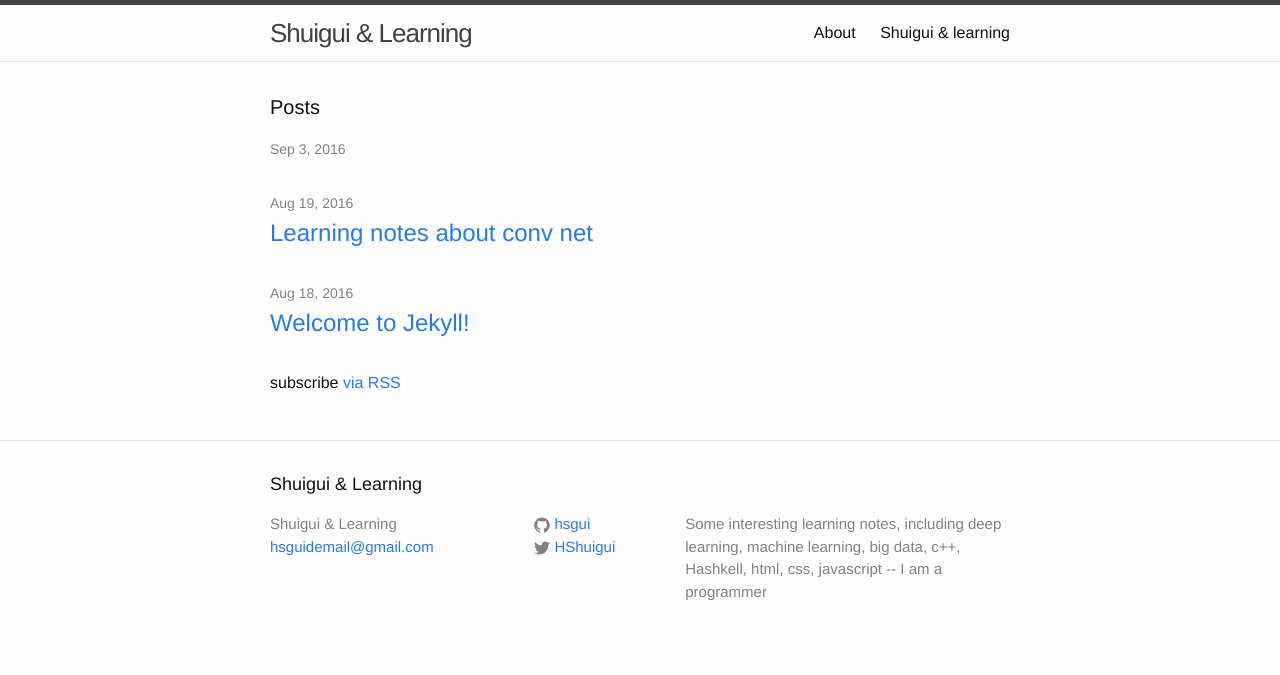
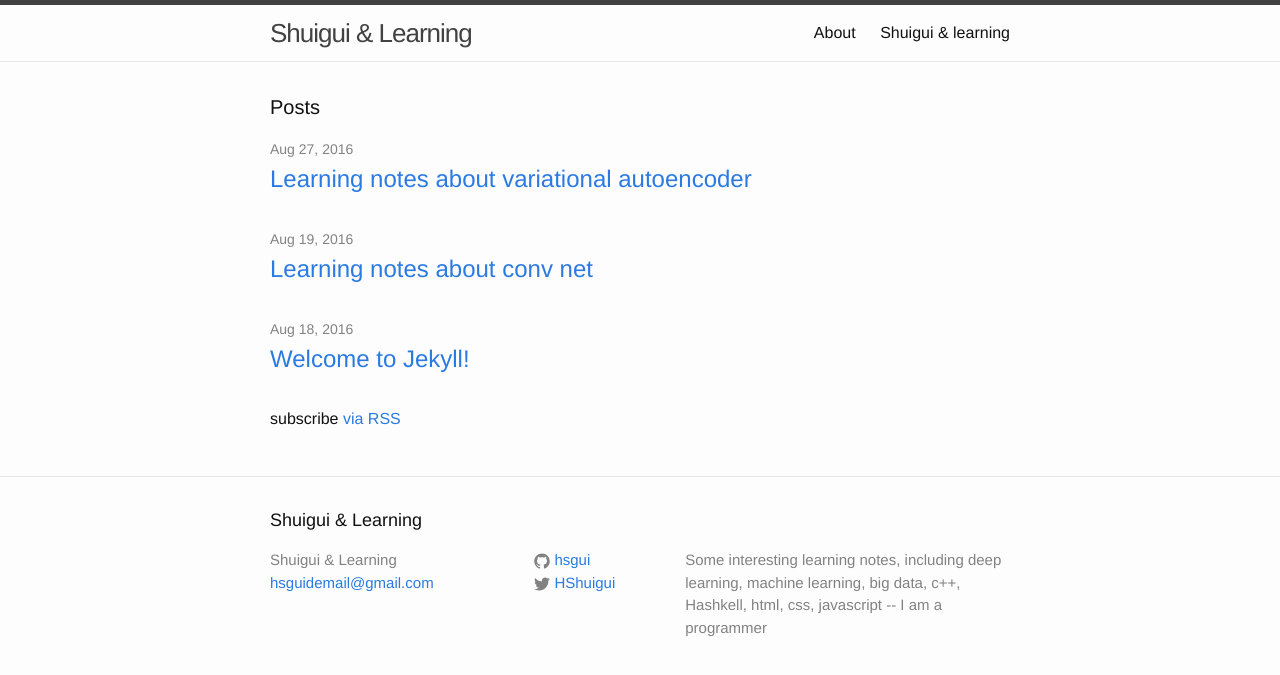
Before and after one commit to hsgui/hsgui.github.io, a Jekyll site: the page built from index.html, in a window 1280 px wide. Shown: the top 675 px of the page. Built offline with Jekyll 4.4.1, drawn with Linux system fonts in a browser that asks for light colours.

Commit message:
miss one quote

```diff
--- a/_posts/2016-08-27-learning-variational-autoencoder.markdown
+++ b/_posts/2016-08-27-learning-variational-autoencoder.markdown
@@ -1,6 +1,6 @@
 ---
 layout: post
-title: "Learning notes about variational autoencoder
+title: "Learning notes about variational autoencoder"
 date: 2016-08-27 13:00:00 +0800
 categories: deeplearning autoencoder
 ---
```
